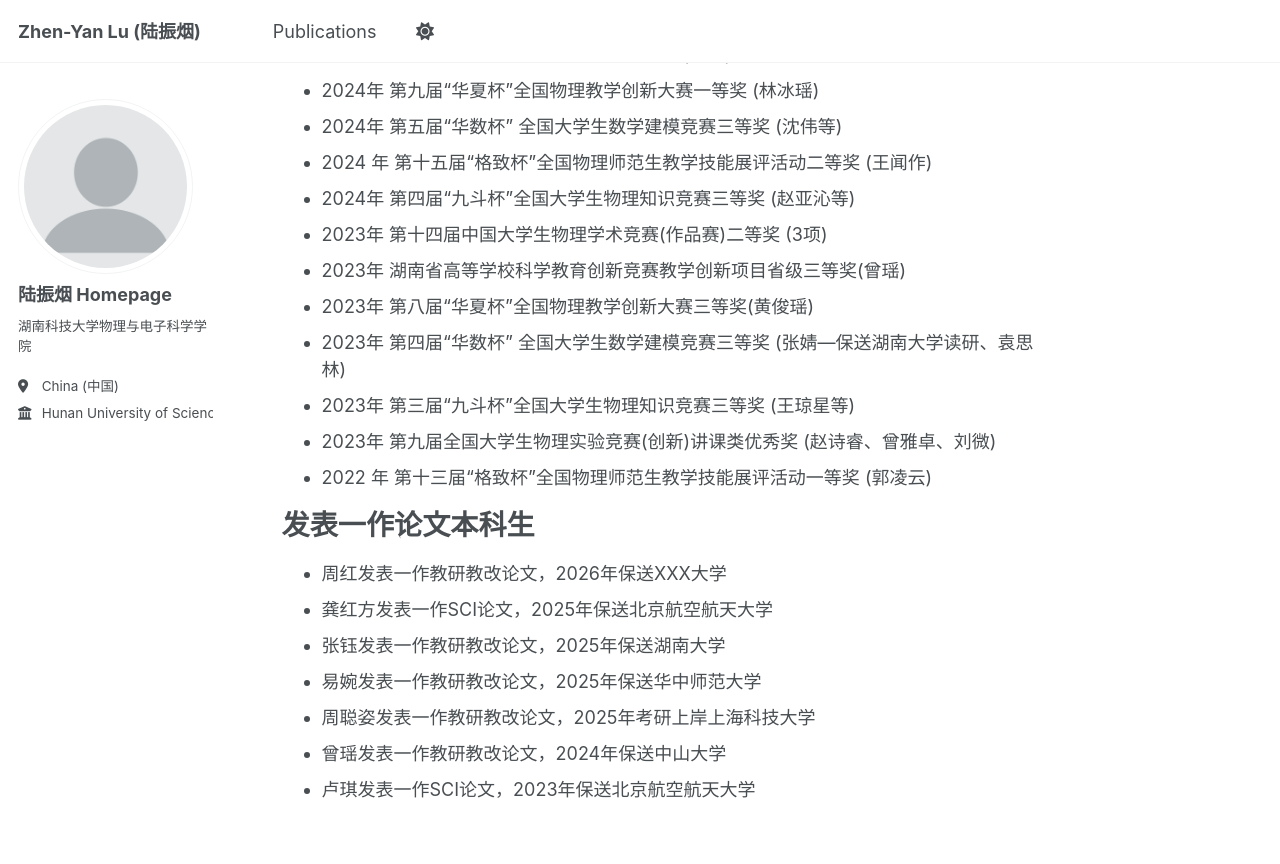
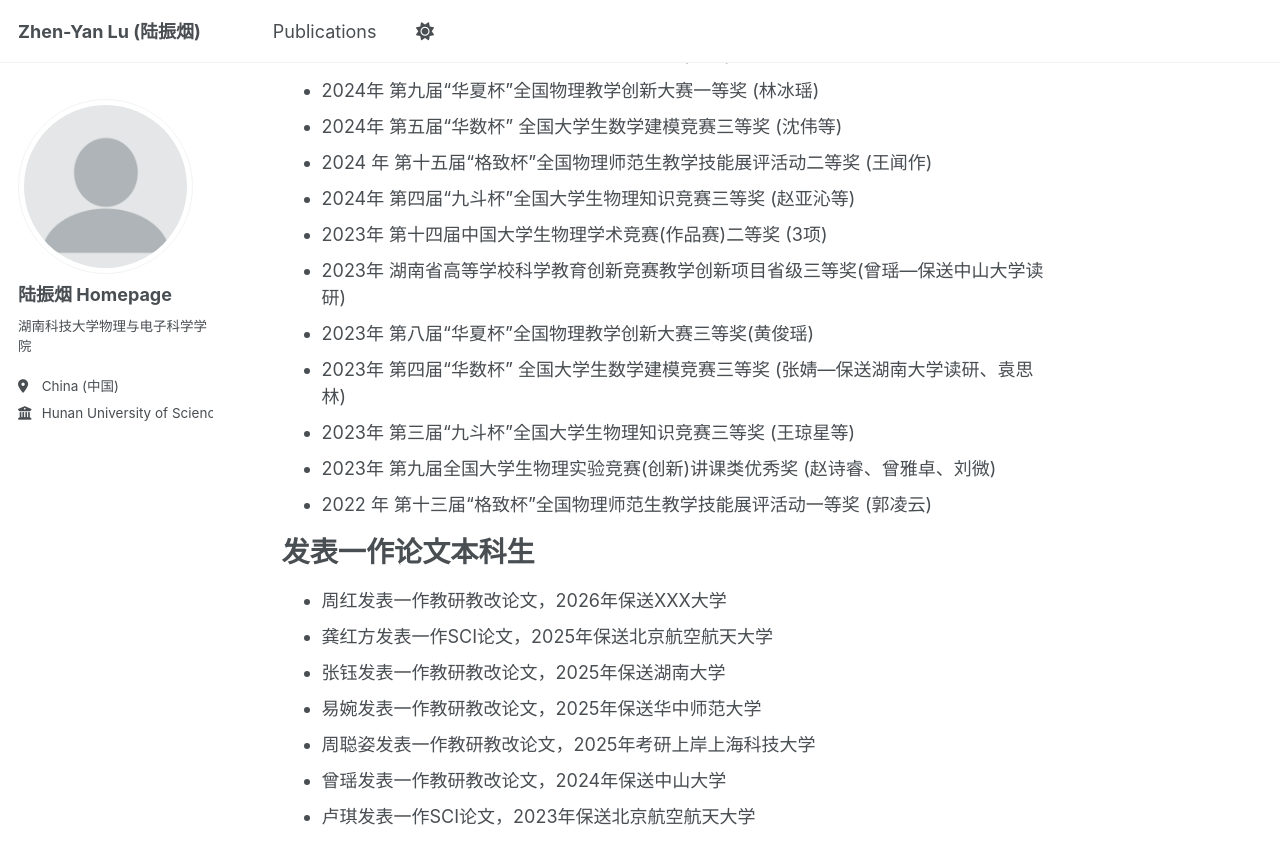
Before and after one commit to luzhenyan-stack/luzhenyan.github.io, a Jekyll site: the page built from _pages/about.md, in a window 1280 px wide and 900 px high, scrolled down 5525 px. Shown: the top 864 px of the window. Built offline with Jekyll 4.4.1, drawn with Linux system fonts in a browser that asks for light colours; a script that is not in the unit is left out.

Commit message:
Update about.md

```diff
--- a/_pages/about.md
+++ b/_pages/about.md
@@ -123,7 +123,7 @@ redirect_from:
   - 2024 年 第十五届“格致杯”全国物理师范生教学技能展评活动二等奖 (王闻作)
   - 2024年 第四届“九斗杯”全国大学生物理知识竞赛三等奖 (赵亚沁等)
   - 2023年 第十四届中国大学生物理学术竞赛(作品赛)二等奖 (3项)
-  - 2023年 湖南省高等学校科学教育创新竞赛教学创新项目省级三等奖(曾瑶)
+  - 2023年 湖南省高等学校科学教育创新竞赛教学创新项目省级三等奖(曾瑶—保送中山大学读研)
   - 2023年 第八届“华夏杯”全国物理教学创新大赛三等奖(黄俊瑶)
   - 2023年 第四届“华数杯” 全国大学生数学建模竞赛三等奖 (张婧—保送湖南大学读研、袁思林)
   - 2023年 第三届“九斗杯”全国大学生物理知识竞赛三等奖 (王琼星等)
```
